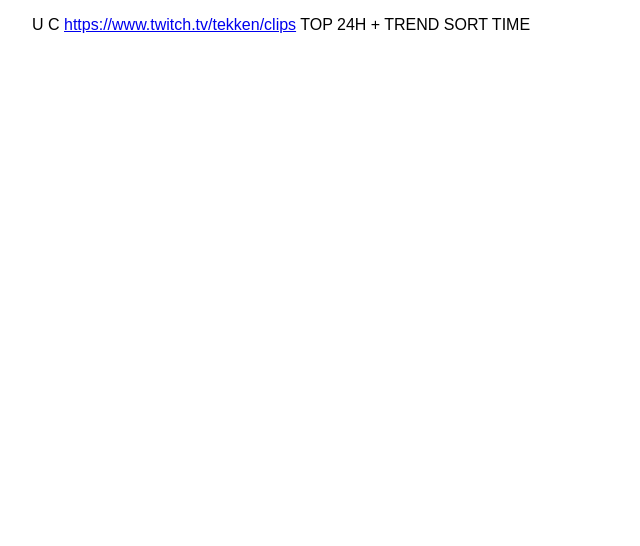
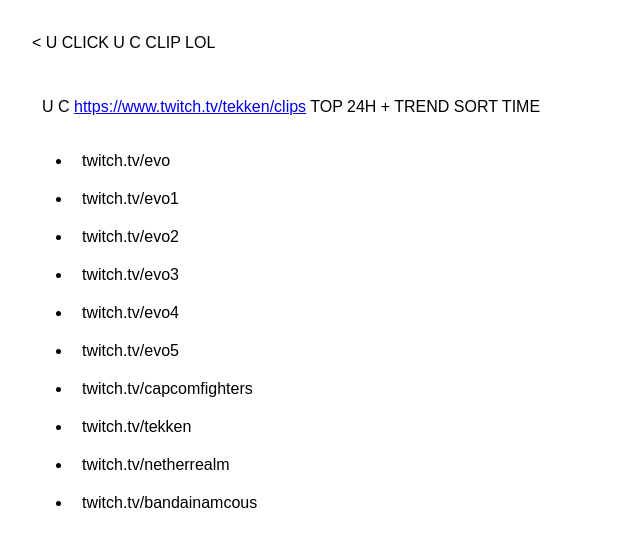
Before and after one commit to toolassisted/T7, a plain HTML site: page CLIP/index.html in a window 1280 px wide. Shown: the top 546 px of the page, without its empty margins (0-640 px from the left). Drawn offline with Linux system fonts and the light colour scheme; no server answers.

Commit message:
Update index.html

```diff
--- a/CLIP/index.html
+++ b/CLIP/index.html
@@ -19,7 +19,18 @@
 			font-family: sans-serif;
 			display: flex;
 		}
-
+		.DIFF2 {
+			background-color: #dfd;
+		}
+		.DIFF3 {
+			background-color: #fdf;
+		}
+		#CLIPTWITCH li:hover {
+			background-color: #fcf !important;
+		}
+		#CLIPTWITCH li {
+			padding: 10px;
+		}
 		.CLIPNAV {
 			/*height: 95vh;*/
 			-webkit-overflow-scrolling: touch;
@@ -33,7 +44,7 @@
 		.CLIPNAV ul {
   			font-family: 'Consolas', 'Bitstream Vera Sans Mono', 'DejaVu Sans Mono', Monaco, Courier, monospace;
 		}
-		.CLIPNAV li, .CLIPASIDE li {
+		.CLIPNAV li, .CLIPASIDE li, #CLIPTWITCH {
 			cursor: pointer;
 		}
 		.CLIPASIDE ol li:hover, .CLIPUL li:hover {
@@ -93,14 +104,32 @@
 </head>
 <body>
 <nav id="CLIPNAV" class="CLIPNAV"></nav>
-<main id="CLIPMAIN">U C <a href="https://www.twitch.tv/tekken/clips">https://www.twitch.tv/tekken/clips</a> TOP 24H + TREND SORT TIME
-<div id="CLIPDIV"></div>
+<main id="CLIPMAIN">
+<div id="CLIPDIV"><br>&lt; U CLICK U C CLIP LOL<br><br><br></div>
+<div style="padding: 10px;">U C <span id="CLIPCHAN"><a href="https://www.twitch.tv/tekken/clips">https://www.twitch.tv/tekken/clips</a></span> TOP 24H + TREND SORT TIME</div>
+<div style="display: inline-block;"><ul id="CLIPTWITCH"></ul></div>
 </main>
 <script type="text/javascript">
 if (!Element.prototype.scrollIntoViewIfNeeded) Element.prototype.scrollIntoViewIfNeeded = Element.prototype.scrollIntoView;
 var PAD2 = d3.format("02");
 var PAD3 = d3.format("03");
-d3.request("https://api.twitch.tv/kraken/clips/top?channel=tekken&period=day&trending=false&limit=100")
+
+d3.select("#CLIPTWITCH").selectAll("li").data(["evo","evo1","evo2","evo3","evo4","evo5","capcomfighters","tekken","netherrealm","bandainamcous"])
+	.enter().append("li").text(function(d){return "twitch.tv/"+d;})
+	.on("click",function(d){
+		d3.selectAll(".DIFF3").classed("DIFF3",false);
+		d3.select(this).classed("DIFF3",true);
+		UCTWICH(d);
+	});
+
+
+function UCTWICH(channel) {
+
+	if (channel == "") channel = "tekken"; else UCHASH(channel);
+
+	d3.select("#CLIPCHAN").html("<a href=\"https://www.twitch.tv/"+channel+"/clips\">https://www.twitch.tv/"+channel+"/clips</a>");
+
+	d3.request("https://api.twitch.tv/kraken/clips/top?channel="+channel+"&period=day&trending=false&limit=100")
 		.header("Accept", "application/vnd.twitchtv.v5+json")
 		.header("Client-ID", "xwbx1imddgs8r2hwq107btggkp5dos")
 		.response(function(xhr) { return JSON.parse(xhr.responseText); })
@@ -110,7 +139,7 @@ d3.request("https://api.twitch.tv/kraken/clips/top?channel=tekken&period=day&tre
 			var clipset = {};
 			clips.forEach(function(d,i){ clipset[d.slug] = 1; });
 
-		d3.request("https://api.twitch.tv/kraken/clips/top?channel=tekken&period=day&trending=true&limit=100")
+			d3.request("https://api.twitch.tv/kraken/clips/top?channel="+channel+"&period=day&trending=true&limit=100")
 				.header("Accept", "application/vnd.twitchtv.v5+json")
 				.header("Client-ID", "xwbx1imddgs8r2hwq107btggkp5dos")
 				.response(function(xhr) { return JSON.parse(xhr.responseText); })
@@ -138,11 +167,16 @@ d3.request("https://api.twitch.tv/kraken/clips/top?channel=tekken&period=day&tre
 					var CLIPMAIN = d3.select("#CLIPMAIN");
 					var CLIPDIV = d3.select("#CLIPDIV");
 					var CLIPNAV = d3.select("#CLIPNAV");
+					CLIPNAV.selectAll("*").remove();
 					var CLIPUL = CLIPNAV.append("ol").classed("CLIPUL",true);
 					CLIPNEST.forEach(function(d,i){
 						//CLIPLI.append("div").text(d.title);
 						if (d.vod) {
-						var CLIPLI = CLIPUL.append("li").attr("value",d.views).on("click",function(clip){ CLIPDIV.html(d.embed_html); }).style("max-width","40em");
+							var CLIPLI = CLIPUL.append("li").attr("value",d.views).style("max-width","40em").on("click",function(clip){
+								d3.selectAll(".DIFF2").classed("DIFF2",false);
+								d3.select(this).classed("DIFF2",true);
+								CLIPDIV.html(d.embed_html);
+							});
 							var CLIPLIDIV = CLIPLI.append("div").classed("CLIPLI", true);
 							CLIPLIDIV.append("img").attr("src",d.thumbnails.tiny);//.style("vertical-align","middle");
 							CLIPLIDIV.append("time").text("[" + d.vod.timestamp + "]");
@@ -154,6 +188,18 @@ d3.request("https://api.twitch.tv/kraken/clips/top?channel=tekken&period=day&tre
 			});
 	});
 
+}
+
+function UCHASH(h) {
+	window.location.hash = "#" + h;
+}
+
+function MECHASH() {
+  var h = window.location.hash.substr(1).replace(/[^A-Za-z0-9_]/g,"").trim();
+  UCTWICH(h);
+}
+
+MECHASH();
 
 </script>
 
```
Lines whose indentation alone changed are shown as unchanged.
